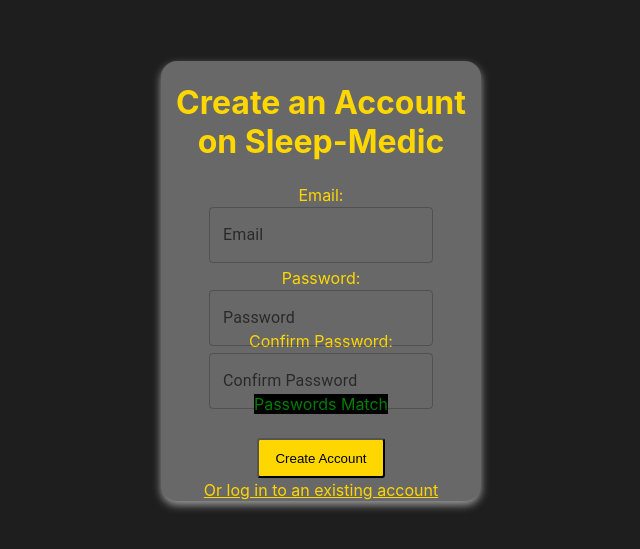
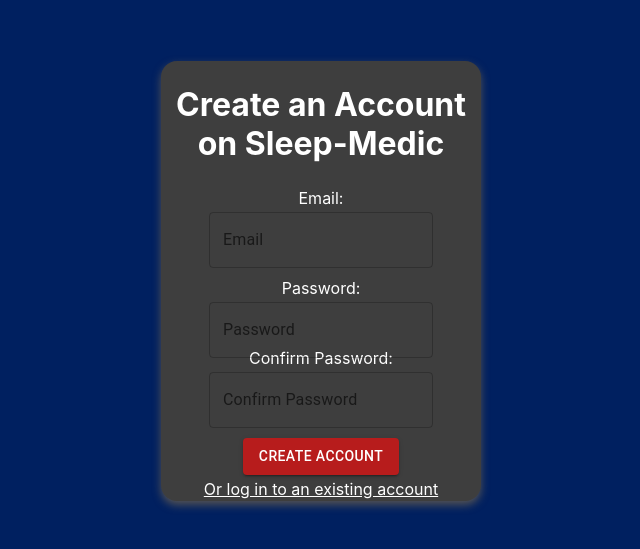
Before and after one commit to ronKovler/SleepMedic, a React (Create React App) app in the folder sleepmedic/: page /createaccount in a window 1280 px wide. Shown: the part 119-668 px from the top of the page, without its empty margins (319-959 px from the left). Built offline with nearby package versions, Linux system fonts and the light colour scheme; what react-auth-kit would draw is missing.

Commit message:
Visuals - Login and Create Account

```diff
--- a/sleepmedic/src/App.css
+++ b/sleepmedic/src/App.css
@@ -43,9 +43,9 @@
   justify-content: center;
   align-items: center;
   height: 100vh;
-  background-color: #1e1e1e;
+  background-color: #002060;
   box-shadow: 0px 4px 8px rgba(0, 0, 0, 0.5);
-  color: #ffd700; /* Gold text color */
+  color: #ffffff; /* Gold text color */
   text-align: center;
 }
 
--- a/sleepmedic/src/App.js
+++ b/sleepmedic/src/App.js
@@ -4,8 +4,8 @@ import {Routes, Route } from 'react-router-dom';
 import LoginPage from './Components/LoginPage'
 import CreateAccount from './Components/CreatePage';
 import Welcome from './Components/Welcome'
+import { createTheme, colors, ThemeProvider } from '@mui/material';
 import React from 'react';
-
 
 function App() {
   return (
--- a/sleepmedic/src/Components/CreatePage.css
+++ b/sleepmedic/src/Components/CreatePage.css
@@ -6,9 +6,9 @@
     position: relative;
     width: 25%;
     height: 55%;
-    background-color: rgb(104, 104, 104);
-    color: #ffd700; /* Gold text color */
-    box-shadow: 0px 4px 8px rgba(156, 156, 156);
+    background-color: rgb(62, 62, 62);
+    color: #ffffff;
+    box-shadow: 0px 4px 8px rgb(84, 83, 83);
     border-radius: 1rem;
   }
   .account-details-box {
@@ -16,9 +16,9 @@
     width: auto;
     height: auto;
     position: relative;
-    background-color: rgb(104, 104, 104);
-    color: #ffd700; /* Gold text color */
-    box-shadow: 0px 4px 8px rgba(156, 156, 156);
+    background-color: rgb(62, 62, 62);
+    color: #ffffff;
+    box-shadow: 0px 4px 8px rgb(84, 83, 83);
     border-radius: 1rem;
 
   }
--- a/sleepmedic/src/Components/CreatePage.js
+++ b/sleepmedic/src/Components/CreatePage.js
@@ -1,6 +1,6 @@
 import React, { useState } from 'react';
 import { Link } from 'react-router-dom';
-import { TextField } from '@mui/material';
+import { TextField, Button } from '@mui/material';
 import axios from 'axios';
 import { AuthProvider } from 'react-auth-kit';
 import "./CreatePage.css";
@@ -11,6 +11,7 @@ function CreateAccount() {
     const [password, setPassword] = useState('');
     const [confirmation, setConfirmation] = useState('');
     const [next, setNext] = useState(false);
+    const [matchCheck, setMatchCheck] = useState(false);
     var attempts = 0;
 
     //Second Part (Account Details)
@@ -116,6 +117,7 @@ function CreateAccount() {
                 variant="outlined"
                 onChange={(e) => setEmail(e.target.value)}
                 style={{ width: "70%", height: "4%" }}
+                color="secondary"
                 />
                 <br /> <br/>
                 <label htmlFor="password">Password:</label>
@@ -127,25 +129,36 @@ function CreateAccount() {
                 variant="outlined"
                 onChange={(e) => setPassword(e.target.value)}
                 style={{ width: "70%", height: "4%" }}
+                color="secondary"
                 />
                 <br/>
-                <label htmlFor="password">Confirm Password:</label>
-                <TextField
+                <label style={{color:"white"}}>Confirm Password:</label>
+                {Object.is(confirmation, password) ? <TextField
                 type="password"
-                id="password"
+                id="confirmPassword"
                 label="Confirm Password"
                 variant="outlined"
                 value={confirmation}
                 onChange={(e) => setConfirmation(e.target.value)}
                 style={{ width: "70%", height: "4%" }}
-                />
+                color="secondary"
+                /> : <TextField
+                type="password"
+                error
+                id="confirmPassword"
+                label="Confirm Password"
+                variant="outlined"
+                value={confirmation}
+                onChange={(e) => setConfirmation(e.target.value)}
+                style={{ width: "70%", height: "4%" }}
+                color="secondary"
+                helperText="These passwords do not match!"
+                />}
                 <br/>
-                <div>
-                    {Object.is(confirmation, password) ? <div style={{color: "green", backgroundColor: "black"}}>Passwords Match</div>: <div style={{color: "red", backgroundColor: "black"}}>Passwords do not Match</div>}
-                </div>
+
                 <br />
-                <button type="submit" className="createAccount">Create Account</button>
-                <Link to="/login" style={{ color: "gold" }}>Or log in to an existing account</Link>
+                <Button type="submit" variant="contained" color="primary">Create Account</Button>
+                <Link to="/login" style={{ color: "white" }}>Or log in to an existing account</Link>
             </form>
         </div>}
         </div>
--- a/sleepmedic/src/Components/LoginPage.css
+++ b/sleepmedic/src/Components/LoginPage.css
@@ -6,9 +6,9 @@
     position: relative;
     width: 25%;
     height: 55%;
-    background-color: rgb(104, 104, 104);
-    color: #ffd700; /* Gold text color */
-    box-shadow: 0px 4px 8px rgba(156, 156, 156);
+    background-color: rgb(62, 62, 62);
+    color: white;
+    box-shadow: 0px 4px 8px rgb(84, 83, 83);
     border-radius: 1rem;
   }
 
@@ -18,7 +18,7 @@
     width: 7rem;
     height: 3rem;
     border-radius: 0.25em;
-    background-color: #1e1e1e;  /* Black background color */
+    background-color: #c4c3c3;  /* Black background color */
     display: inline-flex;
     background-position: center;
     background-size: contain;
@@ -29,7 +29,7 @@
   .login {
     width: 40%;
     height: 3em;
-    background-color: #ffd700; /* Gold background color */
+    background-color: maroon; /* Gold background color */
     display: flex;
     justify-content: center;
     align-items: center;
--- a/sleepmedic/src/Components/LoginPage.js
+++ b/sleepmedic/src/Components/LoginPage.js
@@ -4,7 +4,8 @@ import { TextField }  from "@mui/material/";
 import { useSignIn } from 'react-auth-kit';
 import axios from "axios";
 import "./LoginPage.css";
-import { valueToPercent } from '@mui/base';
+import { Button } from '@mui/material';
+import { styled } from '@mui/system';
 
 function Login() {
   const [email, setEmail] = useState('');
@@ -34,6 +35,14 @@ function Login() {
 
     console.log('Logging in...');
   };
+  //Styled MUI
+  const StyledButton = styled(Button)(() => ({
+
+  }));
+
+  const StyledTextField = styled(TextField)(() => ({
+
+  }));
 
 
   return (
@@ -48,6 +57,7 @@ function Login() {
           label="Username"
           variant="outlined"
           onChange={(e) => setEmail(e.target.value)}
+          color="secondary"
           style={{width: "70%", height: "4%"}}
         />
         <br/>
@@ -59,11 +69,12 @@ function Login() {
           label="Password"
           variant="outlined"
           onChange={(e) => setPassword(e.target.value)}
+          color="secondary"
           style={{width: "70%", height: "4%"}}
         />
         <br/>
-        <button type="submit" className="login">Login</button>
-        <Link to="/createaccount" style={{color: "gold"}}>Or create an account</Link>
+        <Button variant="contained" color="primary">Login</Button>
+        <Link to="/createaccount" style={{color: "white"}}>Or create an account</Link>
       </form>
     </div>
   );
--- a/sleepmedic/src/Components/Welcome.css
+++ b/sleepmedic/src/Components/Welcome.css
@@ -4,12 +4,13 @@
     justify-content:space-evenly;
     align-items: center;
     position: relative;
-    width: 120%;
-    height: 250%;
-    background-color: rgb(104, 104, 104);
-    color: #ffd700; /* Gold text color */
-    box-shadow: 0px 4px 8px rgba(156, 156, 156);
+    width: auto;
+    height: auto;
+    background-color: rgb(62, 62, 62);
+    color: #ffffff; /* Gold text color */
+    box-shadow: 0px 4px 8px rgb(84, 83, 83);
     border-radius: 1rem;
+    padding: 2rem;
   }
   .language-list {
     cursor: pointer;
--- a/sleepmedic/src/Components/Welcome.js
+++ b/sleepmedic/src/Components/Welcome.js
@@ -2,6 +2,7 @@ import logo from '../logo.svg';
 import "./Welcome.css";
 import { BrowserRouter as Router, Routes, Link, Route } from 'react-router-dom';
 import { useNavigate } from "react-router-dom";
+import { Button } from '@mui/material';
 import { useState } from 'react';
 import LoginPage from './LoginPage'
 import React from 'react';
@@ -33,7 +34,7 @@ function Welcome() {
       <img src={logo} alt="Sleep-Medic Logo" className="logo" />
       <p>Achieve better sleep and improve your well-being with Sleep-Medic App.</p>
       <br/>
-      <button onClick={(e) => handleGetStarted(e)} className="btn btn-primary">Get Started</button>
+      <Button variant="contained" color="primary" onClick={(e) => handleGetStarted(e)}>Get Started</Button>
       </div>)
       }
 
@@ -41,8 +42,8 @@ function Welcome() {
       {started && (
         <div>
           <div className="LanguageSelect-form">
-            <label htmlFor="language">Select Language:</label>
             <div className="language-list">
+            <h2>Select Language:</h2>
               <div onClick={(e) => handleLanguageChange('English')}>
                 {Object.is("English", selectedLanguage) ? "✅ English" : "English"}
               </div>
@@ -56,7 +57,8 @@ function Welcome() {
               </div>
               {/* Add more language options here */}
             </div>
-            <button className="btn" onClick={(e) => navigate("/login")}>Next</button>
+            <br/>
+            <Button variant="contained" color="primary" onClick={(e) => navigate("/login")}>Next</Button>
           </div>
         </div>
       )}
--- a/sleepmedic/src/index.js
+++ b/sleepmedic/src/index.js
@@ -6,9 +6,12 @@ import LoginPage from './Components/LoginPage'
 import reportWebVitals from './reportWebVitals';
 import { AuthProvider } from 'react-auth-kit';
 import { BrowserRouter } from 'react-router-dom';
+import { ThemeProvider } from '@mui/material';
+import theme from './theme';
 
 const root = ReactDOM.createRoot(document.getElementById('root'));
 root.render(
+  <ThemeProvider theme={theme}>
     <React.StrictMode>
       <AuthProvider
         authType={"cookie"}
@@ -21,6 +24,7 @@ root.render(
         </BrowserRouter>
       </AuthProvider>
     </React.StrictMode>
+  </ThemeProvider>
 );
 
 // If you want to start measuring performance in your app, pass a function
--- /dev/null
+++ b/sleepmedic/src/theme.js
@@ -0,0 +1,15 @@
+import { createTheme } from "@mui/material";
+import { colors } from "@mui/material";
+
+const theme = createTheme({
+    palette: {
+        primary: {
+            main: colors.red[900]
+        },
+        secondary: {
+            main: colors.red[50]
+        },
+    },
+})
+
+export default theme;
```
Lines whose indentation alone changed are shown as unchanged.
